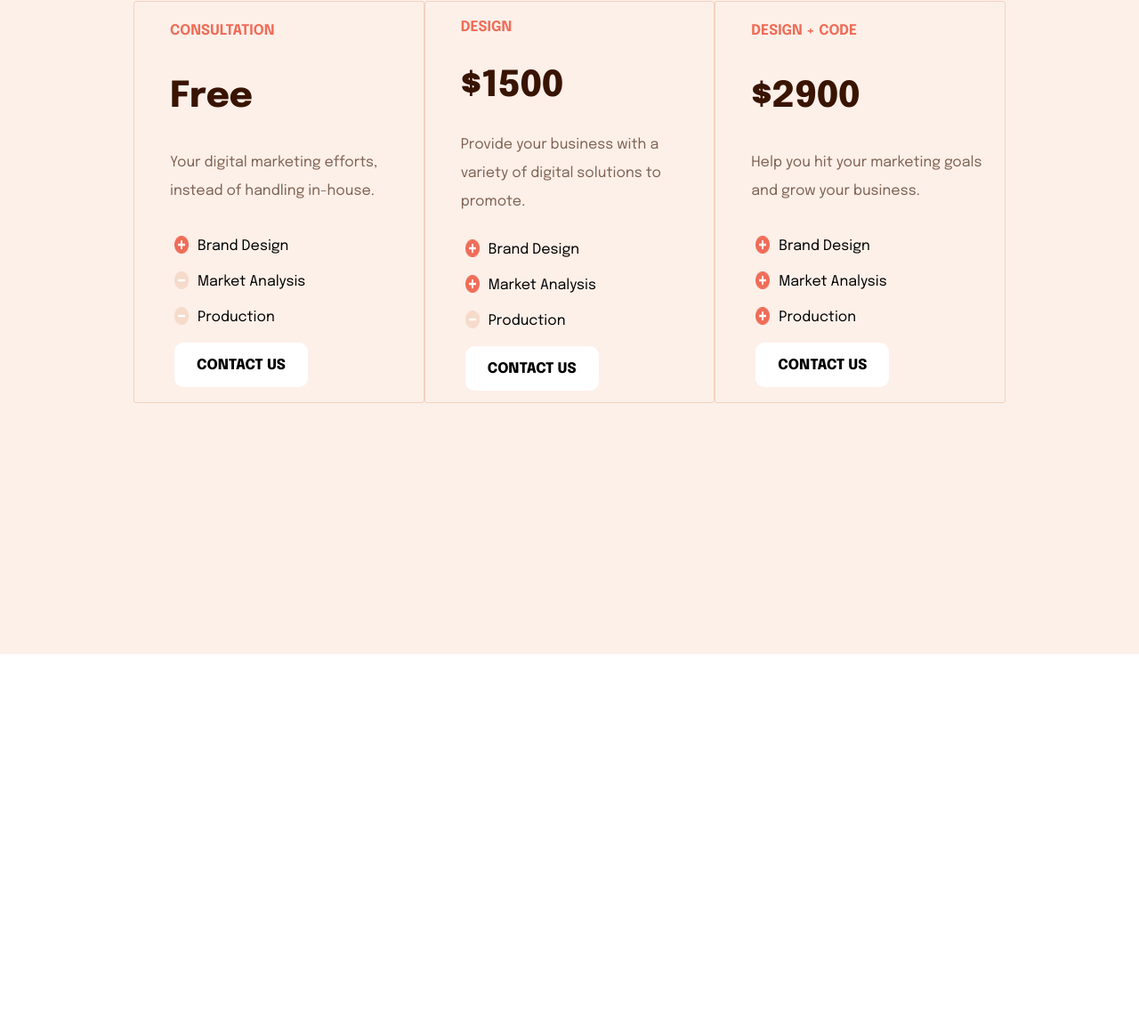
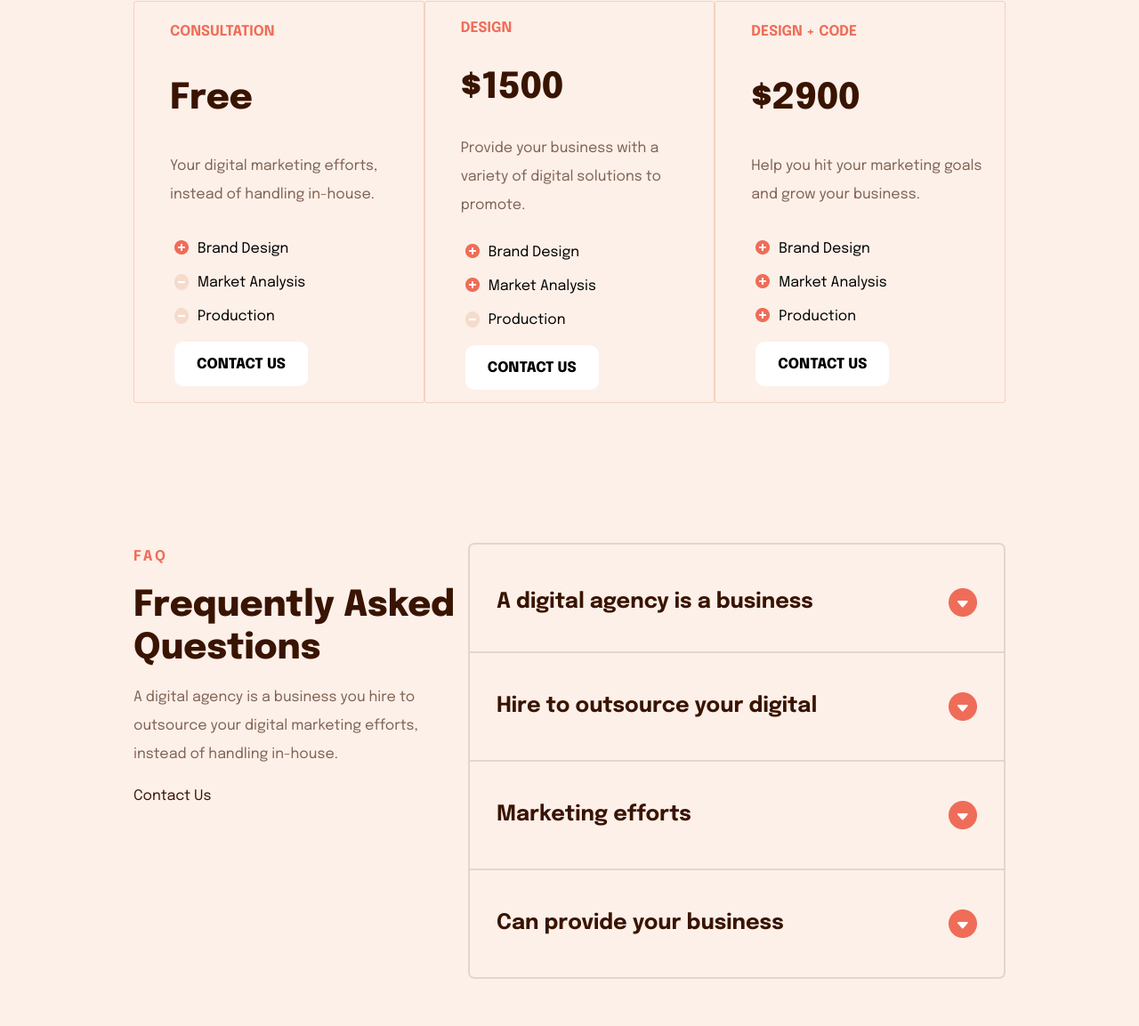
Before and after one commit to VoolFI71/training_layout2, a plain HTML site: page index.html in a window 1280 px wide. Shown: the part 3320-4473 px from the top of the page at 89% size. Before the commit the page ends 4055 px from the top, so only its background shows below. Drawn offline with Linux system fonts and the light colour scheme.

Commit message:
create list asked 2/4

```diff
--- a/index.css
+++ b/index.css
@@ -412,6 +412,7 @@
 .fullinfo_div3{
     display: flex;
     justify-content: space-between;
+    margin-bottom: 35px;
 }
 
 .info1_div3{
@@ -454,7 +455,7 @@
 }
 
 .list{
-    margin-top: 60px;
+    margin-top: 15px;
     display: flex;
     gap: 30px;
     flex-direction: column;
@@ -579,7 +580,7 @@
 
 
 .divprice{
-    height:1000px;
+    height:840px;
     width: 100%;
     background-color: #fdf0e9;
 }
@@ -787,6 +788,241 @@
 }
 
 
+.plus{
+    height: 16px;
+    width: 16px;
+}
+
 .dignities p{
-    margin-top: 3px;
+    margin-top: 1px;
 }
+
+
+.div_asks{
+    margin-bottom: 1000px;
+    height:1000px;
+    width: 100%;
+    background-color: #fdf0e9;
+}
+
+.asks{
+    display: flex;
+    flex-direction: row;
+    justify-content: space-between;
+}
+.asks_info1{
+    display: flex;
+    flex-direction: column;
+    gap: 15px;
+    width: 600px;
+}
+
+.asks_info1 h1{
+    color: #EF6D58;
+    font-size: 16px;
+    letter-spacing: 3px;
+    line-height: 32px;
+
+}
+
+.asks_info1 p{
+    color: #391400;
+    font-weight: 800;
+    font-size: 40px;
+    line-height: 48px;
+
+}
+
+.asks_info1 span{
+    color: #391400;
+    font-size: 16px;
+    line-height: 32px;
+    opacity: 0.64;
+
+}
+
+.asks_info1 h2{
+    color: #391400;
+    font-size: 16px;
+    line-height: 32px;
+    font-weight: 400;
+}
+
+
+
+.ask1_small{
+    display: flex;
+    flex-direction: column;
+    justify-content: center;
+    width: 600px;
+    height: 120px;
+    background-color: transparent;
+    border-radius: 7px 7px 0 0;
+    border: 2px solid rgba(57, 20, 0, 0.12);
+    border-bottom: none;
+
+}
+
+
+.ask1_small p{
+    margin-left: 30px;
+    margin-right: 30px;
+    margin-top: 20px;
+    font-weight: 700;
+    font-size: 24px;
+    line-height: 32px;
+    color: #391400;
+    display: flex;
+    flex-direction: row;
+    justify-content: space-between;
+}
+
+
+
+.ask1_big{
+    display: flex;
+    flex-direction: column;
+    justify-content: center;
+    width: 600px;
+    height: 240px;
+    background-color: white;
+    border-radius: 7px 7px 0 0;
+    border: 2px solid rgba(57, 20, 0, 0.12);
+    border-bottom: none;
+
+}
+
+.ask1_big p{
+    margin-left: 30px;
+    margin-right: 30px;
+    margin-top: 20px;
+    font-weight: 700;
+    font-size: 24px;
+    line-height: 32px;
+    color: #391400;
+    display: flex;
+    flex-direction: row;
+    justify-content: space-between;
+}
+
+.ask2_small{
+    display: flex;
+    flex-direction: column;
+    justify-content: center;
+    width: 600px;
+    height: 120px;
+    background-color: transparent;
+    border: 2px solid rgba(57, 20, 0, 0.12);
+    border-bottom: none;
+
+}
+
+
+.ask2_small p{
+    margin-left: 30px;
+    margin-right: 30px;
+    margin-top: 10px;
+    font-weight: 700;
+    font-size: 24px;
+    line-height: 32px;
+    color: #391400;
+    display: flex;
+    flex-direction: row;
+    justify-content: space-between;
+}
+
+.ask2_big{
+    display: flex;
+    flex-direction: column;
+    justify-content: center;
+    width: 600px;
+    height: 240px;
+    background-color: white;
+    border: 2px solid rgba(57, 20, 0, 0.12);
+    border-bottom: none;
+
+}
+
+.ask2_big p{
+    margin-left: 30px;
+    margin-right: 30px;
+    margin-top: 10px;
+    font-weight: 700;
+    font-size: 24px;
+    line-height: 32px;
+    color: #391400;
+    display: flex;
+    flex-direction: row;
+    justify-content: space-between;
+}
+
+
+
+
+.ask3{
+    display: flex;
+    flex-direction: column;
+    justify-content: center;
+    width: 600px;
+    height: 120px;
+    background-color: transparent;
+    border: 2px solid rgba(57, 20, 0, 0.12);
+    border-bottom: none;
+
+}
+
+.ask3 p{
+    margin-left: 30px;
+    margin-right: 30px;
+    margin-top: 10px;
+    font-weight: 700;
+    font-size: 24px;
+    line-height: 32px;
+    color: #391400;
+    display: flex;
+    flex-direction: row;
+    justify-content: space-between;
+}
+
+.ask4{
+    display: flex;
+    flex-direction: column;
+    justify-content: center;
+    width: 600px;
+    height: 120px;
+    background-color: transparent;
+    border-radius: 0 0 7px 7px;
+    border: 2px solid rgba(57, 20, 0, 0.12);
+
+}
+
+.ask4 p{
+    margin-left: 30px;
+    margin-right: 30px;
+    margin-top: 10px;
+    font-weight: 700;
+    font-size: 24px;
+    line-height: 32px;
+    color: #391400;
+    display: flex;
+    flex-direction: row;
+    justify-content: space-between;
+}
+
+#text_ask1{
+    margin-left: 30px;
+    margin-right: 30px;
+    margin-top: 20px;
+    opacity: 0.64;
+    color: #391400;
+    line-height: 32px;
+}
+
+#text_ask2{
+    margin-left: 30px;
+    margin-right: 30px;
+    margin-top: 20px;
+    opacity: 0.64;
+    color: #391400;
+    line-height: 32px;
+}
--- a/index.html
+++ b/index.html
@@ -151,15 +151,15 @@
                             <h3>Your digital marketing efforts, instead of handling in-house.</h3>
                             <div class="dignities_btn">
                                 <div class="dignities">
-                                    <img src="plus.png" alt="">
+                                    <img class="plus" src="plus.png" alt="">
                                     <p>Brand Design</p>
                                 </div>
                                 <div class="dignities">
-                                    <img src="minus.png" alt="">
+                                    <img class="minus" src="minus.png" alt="">
                                     <p>Market Analysis</p>
                                 </div>
                                 <div class="dignities">
-                                    <img src="minus.png" alt="">
+                                    <img class="minus" src="minus.png" alt="">
                                     <p>Production</p>
                                 </div>
 
@@ -172,15 +172,15 @@
                             <h3>Provide your business with a variety of digital solutions to promote.</h3>
                             <div class="dignities_btn">
                                 <div class="dignities">
-                                    <img src="plus.png" alt="">
+                                    <img class="plus" src="plus.png" alt="">
                                     <p>Brand Design</p>
                                 </div>
                                 <div class="dignities">
-                                    <img src="plus.png" alt="">
+                                    <img class="plus" src="plus.png" alt="">
                                     <p>Market Analysis</p>
                                 </div>
                                 <div class="dignities">
-                                    <img src="minus.png" alt="">
+                                    <img class="minus" src="minus.png" alt="">
                                     <p>Production</p>
                                 </div>
 
@@ -193,15 +193,15 @@
                             <h3>Help you hit your marketing goals and grow your business.</h3>
                             <div class="dignities_btn">
                                 <div class="dignities">
-                                    <img src="plus.png" alt="">
+                                    <img class="plus" src="plus.png" alt="">
                                     <p>Brand Design</p>
                                 </div>
                                 <div class="dignities">
-                                    <img src="plus.png" alt="">
+                                    <img class="plus" src="plus.png" alt="">
                                     <p>Market Analysis</p>
                                 </div>
                                 <div class="dignities">
-                                    <img src="plus.png" alt="">
+                                    <img class="plus" src="plus.png" alt="">
                                     <p>Production</p>
                                 </div>
 
@@ -212,7 +212,38 @@
                 </div>
             </div>
         </div>
+        <div class="div_asks">
+            <div class="container">
+                <div class="asks">
+                    <div class="asks_info1">
+                        <h1>FAQ</h1>
+                        <p>Frequently Asked Questions</p>
+                        <span>A digital agency is a business you hire to outsource your digital marketing efforts, instead of handling in-house.</span>
+                        <h2>Contact Us</h2>
+                    </div>
+
+                    <div class="asks_info2">
+                        <div id="ask1" class="ask1_small">
+                            <p>A digital agency is a business <a class="lift1" onclick="lift1()"><img id="ava_lift1" src="down.png" alt=""></a></p>
+                        </div>
+
+                        <div id="ask2" class="ask2_small">
+                            <p>Hire to outsource your digital <a class="lift2" onclick="lift2()"><img id="ava_lift2" src="down.png" alt=""></a></p>
+                        </div>
+
+                        <div id="ask3" class="ask3">
+                            <p>Marketing efforts <a class="lift3"><img src="down.png" alt=""></a></p>
+                        </div>
+
+                        <div id="ask4" class="ask4">
+                            <p>Can provide your business <a class="lift4" onclick=myFunction()><img src="down.png" alt=""></a></p>
+                        </div>
+
+                    </div>
+                </div>
+            </div>
+        </div>
     </div>
-
+    <script src="index.js"></script>
 </body>
 </html>
--- /dev/null
+++ b/index.js
@@ -0,0 +1,47 @@
+const lift1 = () => {
+    const button = document.querySelector(".lift1");
+    const div = document.getElementById("ask1");
+    const ava = document.getElementById("ava_lift1");
+    button.addEventListener("click", () => {
+        if (div.classList.contains("ask1_small")){
+            div.classList.remove("ask1_small");
+            div.classList.add("ask1_big")
+            const sp = document.createElement('span');
+            div.appendChild(sp);
+            sp.id="text_ask1";
+            sp.innerHTML = "Digital marketing efforts, instead of handling in-house. They can provide your business with a variety of digital solutions to promote your product or service online and help you hit your marketing goals and grow your business.";
+            ava.src = "up.png";
+        }
+        else{
+            div.classList.remove("ask1_big");
+            div.classList.add("ask1_small")
+            const rem = elementToRemove = document.getElementById("text_ask1");
+            div.removeChild(rem);
+            ava.src = "down.png";
+        }
+    })
+}
+
+const lift2 = () => {
+    const button = document.querySelector(".lift2");
+    const div = document.getElementById("ask2");
+    const ava = document.getElementById("ava_lift2");
+    button.addEventListener("click", () => {
+        if (div.classList.contains("ask2_small")){
+            div.classList.remove("ask2_small");
+            div.classList.add("ask2_big")
+            const sp = document.createElement('span');
+            div.appendChild(sp);
+            sp.id="text_ask2";
+            sp.innerHTML = "Digital marketing efforts, instead of handling in-house. They can provide your business with a variety of digital solutions to promote your product or service online and help you hit your marketing goals and grow your business.";
+            ava.src = "up.png";
+        }
+        else{
+            div.classList.remove("ask2_big");
+            div.classList.add("ask2_small")
+            const rem = elementToRemove = document.getElementById("text_ask2");
+            div.removeChild(rem);
+            ava.src = "down.png";
+        }
+    })
+}
```
Also changed, not shown: down.png (added), up.png (added).
